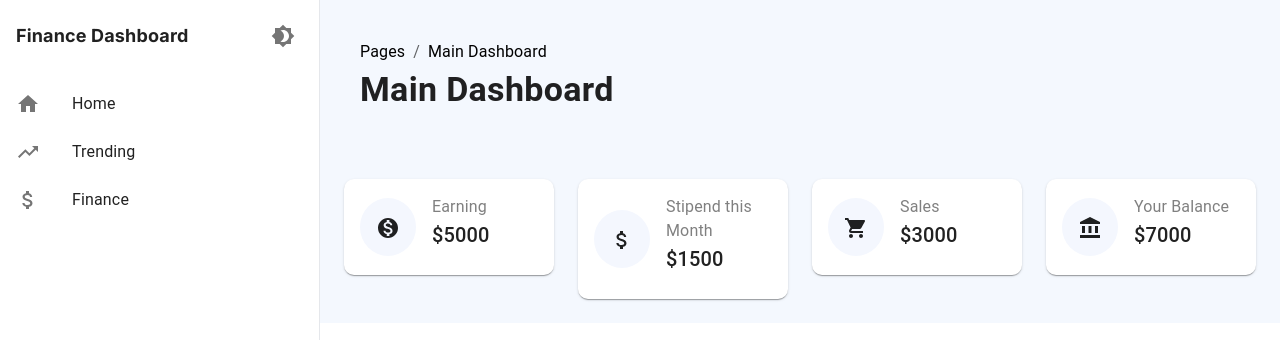
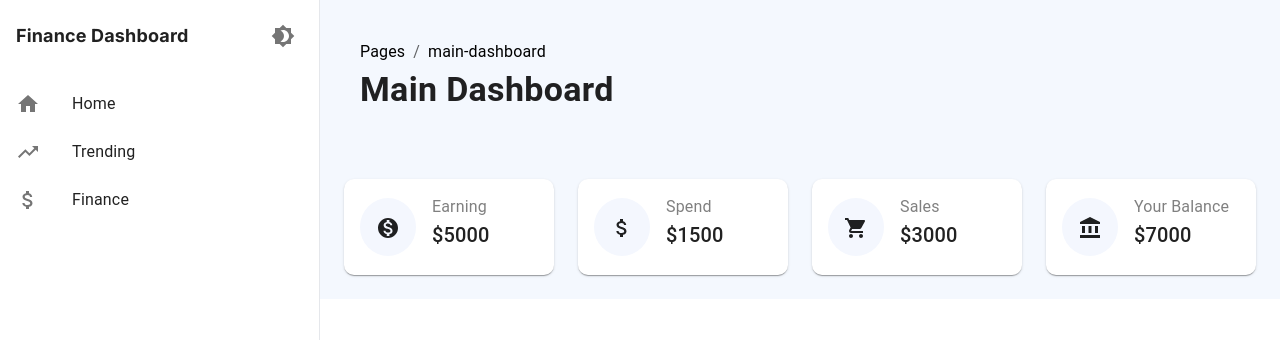
Before and after one commit to Varsani2520/finance-dashboard, a Next.js app: page / in a window 1280 px wide. Shown: the top 340 px of the page. Built offline with nearby package versions, Linux system fonts and the light colour scheme.

Commit message:
making breadcrumb reuable

```diff
--- a/app/Components/Headers.jsx
+++ b/app/Components/Headers.jsx
@@ -6,7 +6,7 @@ import Link from '@mui/material/Link';
 
 
 
-export default function BasicBreadcrumbs() {
+export default function BasicBreadcrumbs({title, route}) {
   return (
     <div role="presentation"  style={{padding:'40px'}}>
       <Breadcrumbs aria-label="breadcrumb">
@@ -16,12 +16,12 @@ export default function BasicBreadcrumbs() {
         <Link
           underline="hover"
           color="black"
-          href="/#"
+          href={`/${route === 'main-dashboard' ? '/' : route}`}
         >
-          Main Dashboard
+         {route}
         </Link>
       </Breadcrumbs>
-        <Typography color="text.primary" style={{fontSize:"34px",fontWeight:'bold'}}>Main Dashboard</Typography>
+        <Typography color="text.primary" style={{fontSize:"34px",fontWeight:'bold'}}>{title}</Typography>
     </div>
   );
 }
--- a/app/Components/HomeCards.jsx
+++ b/app/Components/HomeCards.jsx
@@ -5,7 +5,7 @@ import { MonetizationOn, AttachMoney, ShoppingCart, AccountBalance } from '@mui/
 
 const cardData = [
   { name: 'Earning', price: '$5000', icon: <MonetizationOn/> },
-  { name: 'Stipend this Month', price: '$1500', icon: <AttachMoney /> },
+  { name: 'Spend', price: '$1500', icon: <AttachMoney /> },
   { name: 'Sales', price: '$3000', icon: <ShoppingCart /> },
   { name: 'Your Balance', price: '$7000', icon: <AccountBalance /> }
 ];
--- a/app/page.js
+++ b/app/page.js
@@ -1,12 +1,10 @@
-import Headers from './Components/Headers'
-import HomeCards from './Components/HomeCards';
+import Headers from "./Components/Headers";
+import HomeCards from "./Components/HomeCards";
 export default function Home() {
   return (
-    <div >
-      <Headers />
-      <HomeCards/>
+    <div>
+      <Headers route={"main-dashboard"} title={"Main Dashboard"} />
+      <HomeCards />
     </div>
   );
-
-
 }
--- a/app/trending/page.jsx
+++ b/app/trending/page.jsx
@@ -16,6 +16,7 @@ import {
   Grid,
 } from "@mui/material";
 import { fetchStockData } from "../utils/fetchStockData";
+import BasicBreadcrumbs from "../components/Headers";
 
 const symbols = [
   "AAPL",
@@ -53,17 +54,16 @@ const Page = () => {
   }, []);
 
   return (
-    <Box className="p-4">
-      <Typography variant="h4" className="mb-4 font-bold text-center">
-        Trending Stocks
-      </Typography>
+    <>
+      <BasicBreadcrumbs route={"trending"} title={"Trending Stocks"} />
+      <Box className="px-8">
         {loading ? (
           <Typography variant="h6" className="text-center">
             Updating...
           </Typography>
         ) : (
           <Grid container spacing={4}>
-          {stockData.slice(0,4).map((stock, index) => (
+            {stockData.slice(0, 4).map((stock, index) => (
               <Grid item xs={12} sm={6} md={3} key={index}>
                 <Card className="bg-white shadow-lg transition-transform transform hover:scale-105">
                   <CardContent>
@@ -108,7 +108,9 @@ const Page = () => {
                   </TableCell>
                   <TableCell
                     align="right"
-                  className={stock.dp >= 0 ? "text-green-500" : "text-red-500"}
+                    className={
+                      stock.dp >= 0 ? "text-green-500" : "text-red-500"
+                    }
                   >
                     {stock.dp}%
                   </TableCell>
@@ -118,6 +120,7 @@ const Page = () => {
           </Table>
         </TableContainer>
       </Box>
+    </>
   );
 };
 
```
Lines whose indentation alone changed are shown as unchanged.
